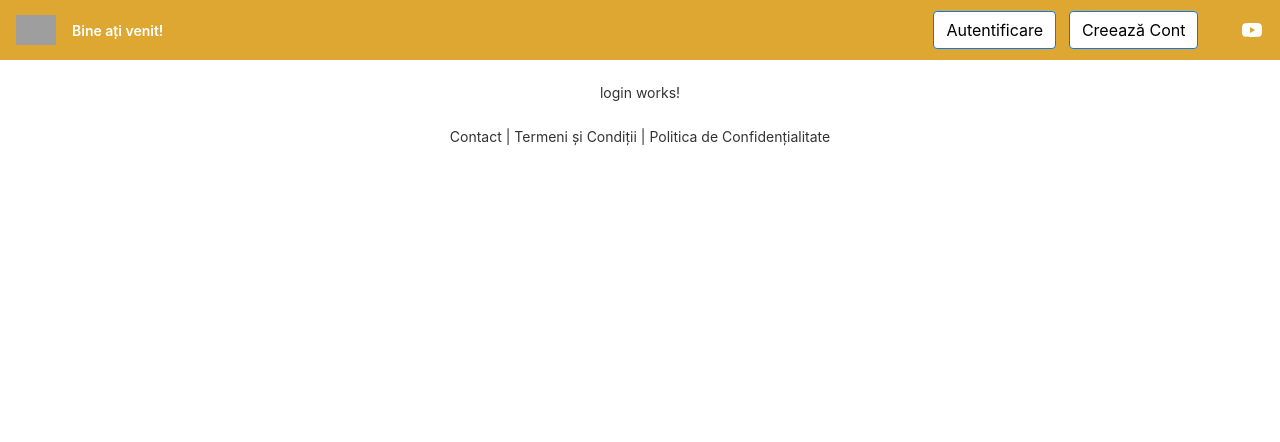
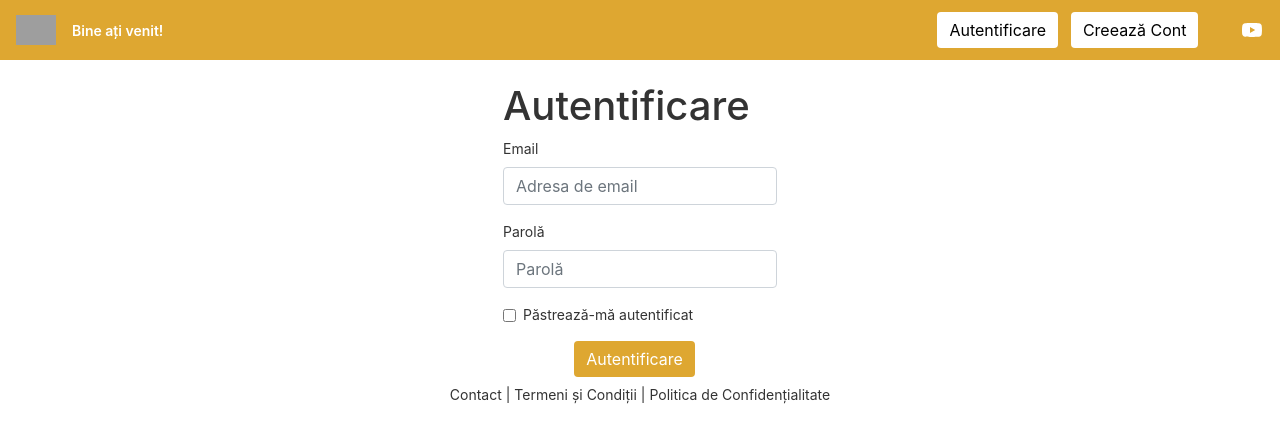
Before and after one commit to Swizop/Angular-Project, an Angular app in the folder FrontEnd/: page /login in a window 1280 px wide. Shown: the top 442 px of the page. Built offline with nearby package versions, Linux system fonts and the light colour scheme; grey boxes are pictures that could not be loaded.

Commit message:
feat: login html

```diff
--- a/FrontEnd/src/app/app.module.ts
+++ b/FrontEnd/src/app/app.module.ts
@@ -6,6 +6,7 @@ import { AppComponent } from './app.component';
 import { LoginComponent } from './components/login/login.component';
 import { NavigationComponent } from './components/navigation/navigation.component';
 import { DashboardModule } from './modules/dashboard/dashboard.module';
+import { ReactiveFormsModule } from '@angular/forms';
 
 @NgModule({
   declarations: [
--- a/FrontEnd/src/app/components/login/login.component.html
+++ b/FrontEnd/src/app/components/login/login.component.html
@@ -1 +1,19 @@
-<p>login works!</p>
+<h1>Autentificare</h1>
+
+<form>
+    <div class="form-group">
+        <label for="exampleInputEmail1 loginLabel">Email</label>
+        <input type="email" class="form-control" id="exampleInputEmail1" aria-describedby="emailHelp"
+            placeholder="Adresa de email">
+    </div>
+    <div class="form-group">
+        <label for="exampleInputPassword1 loginLabel">Parolă</label>
+        <input type="password" class="form-control" id="exampleInputPassword1" placeholder="Parolă">
+    </div>
+    <div class="form-group form-check">
+        <input type="checkbox" class="form-check-input" id="exampleCheck1">
+        <label class="form-check-label" for="exampleCheck1">Păstrează-mă autentificat</label>
+    </div>
+    <button type="submit" class="btn btn-primary loginButton"
+        style="position: relative; left: 26%;">Autentificare</button>
+</form>
--- a/FrontEnd/src/app/components/login/login.component.scss
+++ b/FrontEnd/src/app/components/login/login.component.scss
@@ -0,0 +1,4 @@
+.btn-primary {
+    background-color: #dea731;
+    border: transparent;
+}
--- a/FrontEnd/src/app/components/navigation/navigation.component.html
+++ b/FrontEnd/src/app/components/navigation/navigation.component.html
@@ -1,10 +1,14 @@
 <div class="toolbar" role="banner">
-    <img width="40" alt="Connect & Construct Logo"
-        src="https://upload.wikimedia.org/wikipedia/commons/b/b1/Cc.logo.white.svg" />
+    <a routerLink="/">
+        <img width="40" alt="Link către pagina principală"
+            src="https://upload.wikimedia.org/wikipedia/commons/b/b1/Cc.logo.white.svg" />
+    </a>
     <span>Bine ați venit!</span>
     <div class="spacer"></div>
-    <button type="button" class="btn btn-primary" id="autentificare">Autentificare</button>
-    <button type="button" class="btn btn-primary">Creează Cont</button>
+    <a routerLink="/login" *ngIf="isAuthenticated() == false" type="button" class="btn btn-primary"
+        id="autentificare">Autentificare</a>
+    <a routerLink="/register" *ngIf="isAuthenticated() == false" type="button" class="btn btn-primary">Creează Cont</a>
+    <button *ngIf="isAuthenticated()" (click)="logout()" type="button" class="btn btn-primary">Deconectează-te</button>
     <a aria-label="Youtube tutorial" target="_blank" rel="noopener" href="https://youtube.com/" title="YouTube">
         <svg id="youtube-logo" height="24" width="24" data-name="Logo" xmlns="http://www.w3.org/2000/svg"
             viewBox="0 0 24 24" fill="#fff">
--- a/FrontEnd/src/app/components/navigation/navigation.component.scss
+++ b/FrontEnd/src/app/components/navigation/navigation.component.scss
@@ -7,6 +7,7 @@
     background-color: white;
     position: relative;
     right: 2%;
+    border: black;
 }
 
 .toolbar {
--- a/FrontEnd/src/app/components/navigation/navigation.component.ts
+++ b/FrontEnd/src/app/components/navigation/navigation.component.ts
@@ -1,4 +1,5 @@
 import { Component, OnInit } from '@angular/core';
+import { AuthService } from 'src/app/services/auth.service';
 
 @Component({
   selector: 'app-navigation',
@@ -7,9 +8,16 @@ import { Component, OnInit } from '@angular/core';
 })
 export class NavigationComponent implements OnInit {
 
-   constructor() { }
+  constructor(private authService: AuthService) { }
 
   ngOnInit(): void {
   }
 
+  isAuthenticated(): boolean {
+    return this.authService.isAuthenticated();
   }
+
+  logout() {
+    this.authService.logout();
+  }
+}
```
Lines whose indentation alone changed are shown as unchanged.
